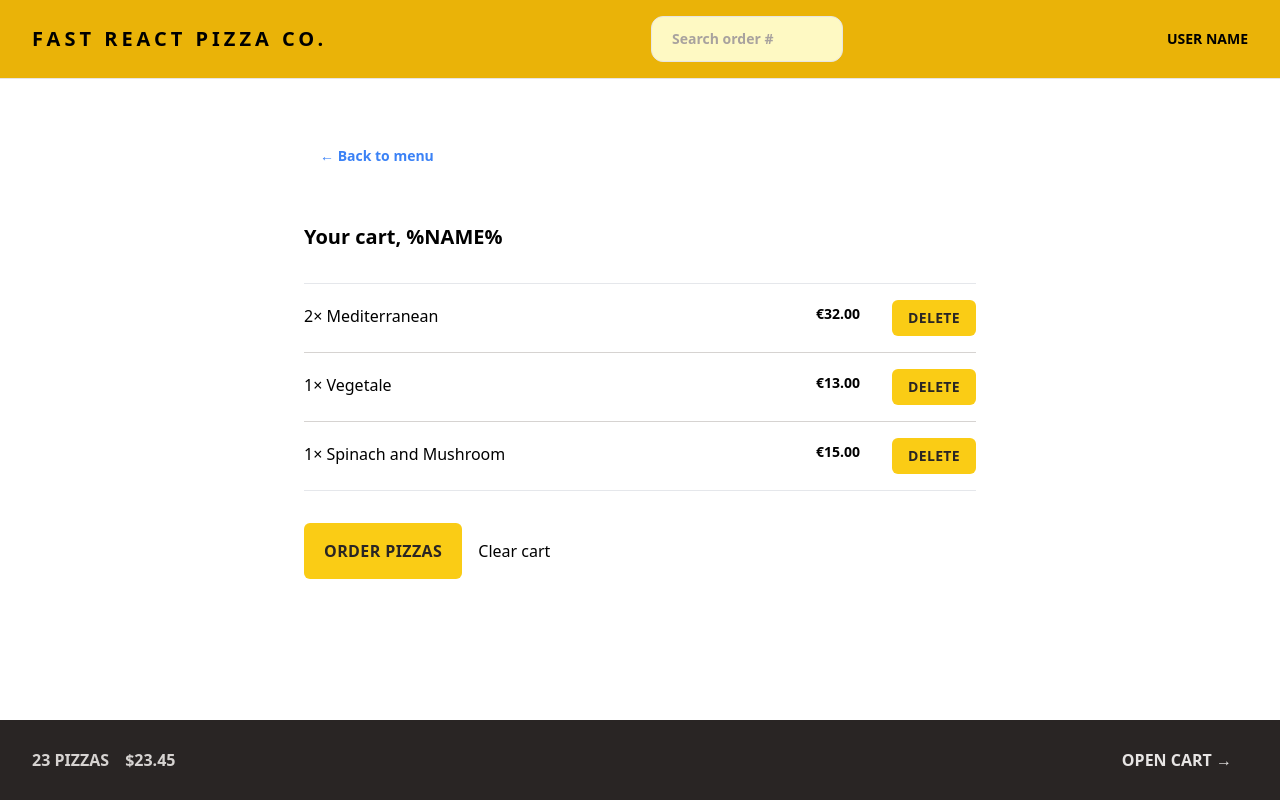
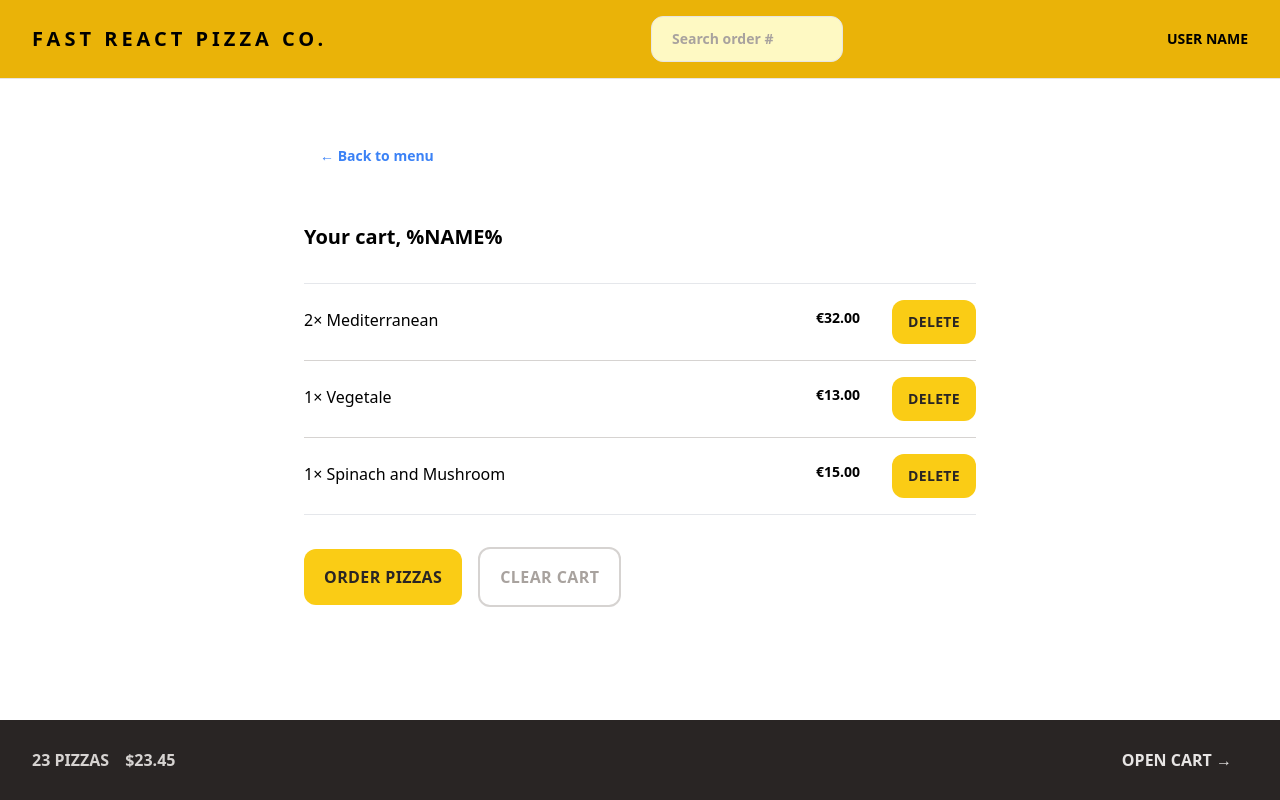
Before and after one commit to XavierEnriquez/fast-react-pizza, a React app: page /cart in a window 1280 px wide. Built offline with nearby package versions, Linux system fonts and the light colour scheme; the HTML template or start-up script is replaced by a standard one.

Commit message:
Update Button.jsx

```diff
--- a/src/ui/Button.jsx
+++ b/src/ui/Button.jsx
@@ -1,14 +1,35 @@
 import { Link } from "react-router-dom";
+import clsx from "clsx";
+
+/**Using clsx to sort Tailwind css classes in text strings passed on into a function. clsx is a (239B) utility for constructing className strings conditionally by Luke Edwards. https://github.com/lukeed/clsx  */
 
 function Button({ type, className, to, disabled, children }) {
-  const base = "inline-block rounded-md bg-yellow-400 font-semibold uppercase tracking-wide text-stone-800 transition-all duration-300 hover:bg-yellow-300 focus:outline-none focus:ring focus:ring-yellow-400 focus:ring-offset-2 disabled:cursor-not-allowed"
-    ;
+  const base = clsx(
+    "inline-block rounded-xl font-semibold uppercase tracking-wide transition-all duration-300 focus:outline-none focus:ring focus:ring-offset-2 disabled:cursor-not-allowed",
+  );
+
+  const primary = clsx(
+    "bg-yellow-400 px-4 py-3 text-stone-800 hover:bg-yellow-300 focus:ring-yellow-300 sm:px-5 sm:py-4",
+  );
+  const secondary = clsx(
+    "border-2 border-stone-300 px-4 py-3 text-stone-400 hover:bg-stone-300 hover:text-stone-800 focus:ring-stone-300 sm:px-5 sm:py-4",
+  );
+  const small = clsx(
+    "bg-yellow-400 px-3 py-2 text-sm text-stone-800 hover:bg-yellow-300 focus:ring-yellow-300 sm:px-4 sm:py-3",
+  );
+  const link = clsx(
+    "text-nowrap px-4 py-3 text-sm font-semibold text-blue-500 hover:text-blue-600",
+  );
+  const link_cart = clsx(
+    "text-nowrap px-4 py-3 font-semibold hover:text-white/60",
+  );
 
   const styles = {
-    primary: `${base} px-4 py-3 sm:px-5 sm:py-4`,
-    small: `${base} px-3 py-2 text-sm sm:px-3 sm:px-4`,
-    link: "text-nowrap text-sm px-4 py-3 font-semibold text-blue-500 hover:text-blue-600",
-    link_cart: "text-nowrap px-4 py-3 font-semibold hover:text-white/60",
+    primary: `${base} ${primary}`,
+    secondary: `${base} ${secondary}`,
+    small: `${base} ${small}`,
+    link: `${link}`,
+    link_cart: `${link_cart}`,
   };
 
   if (type === "link")
```
